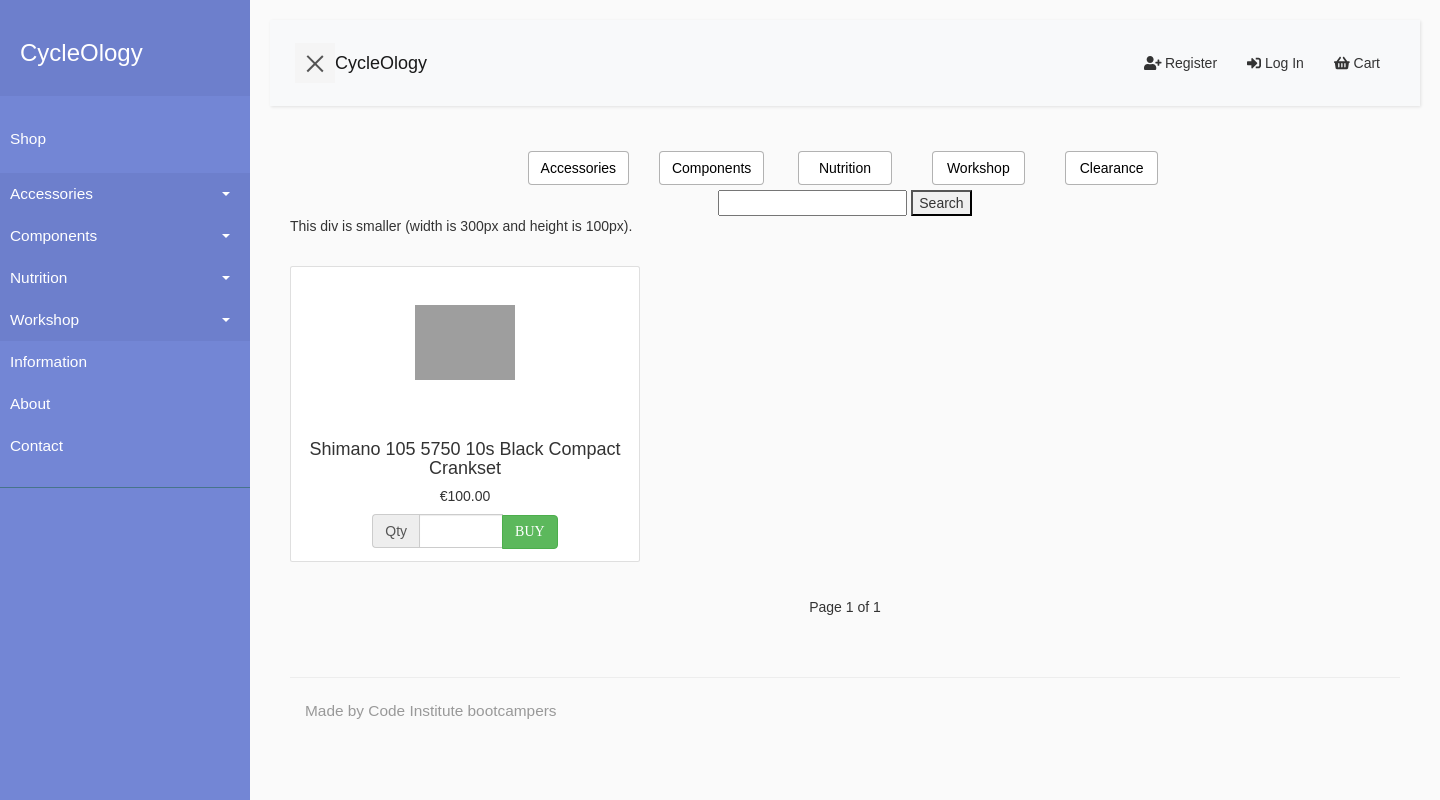
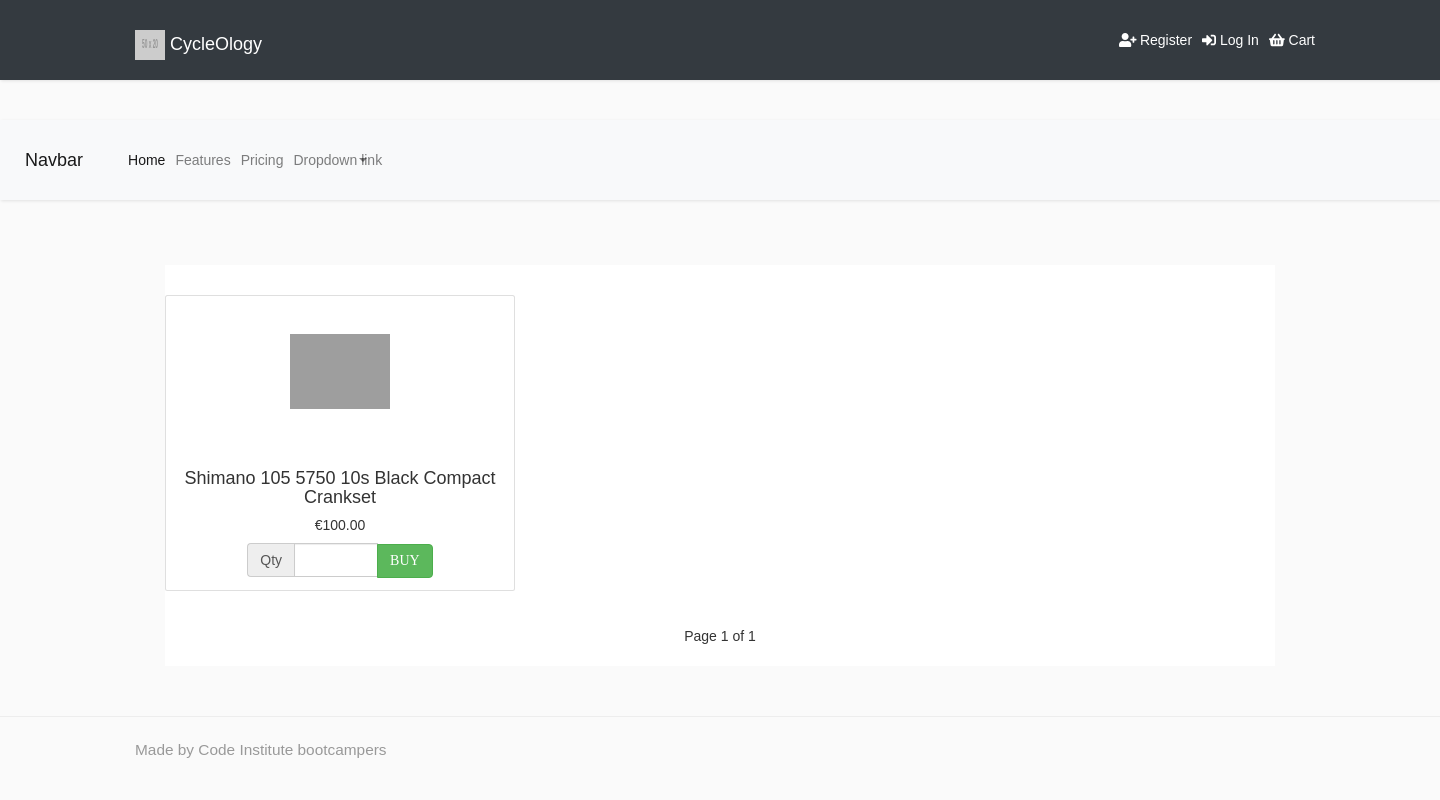
Before and after one commit to pauldardis/milestone4, a Django app: page / in a window 1440 px wide. Run offline with Django 3.2, Linux system fonts and the light colour scheme; data comes from the database, SQL or seed files in the repository; grey boxes labelled with a size stand in for pictures from a placeholder-image service; some libraries are stand-ins or nearby versions; some web fonts are replaced; grey boxes are pictures that could not be loaded.

Commit message:
new navbar on top

```diff
--- a/cycleology/settings.py
+++ b/cycleology/settings.py
@@ -11,7 +11,7 @@
 """
 
 import os
-# import env
+import env
 import dj_database_url
 
 # Build paths inside the project like this: os.path.join(BASE_DIR, ...)
--- a/products/templates/products.html
+++ b/products/templates/products.html
@@ -1,6 +1,10 @@
 {% extends 'base.html' %}
 
 {% block content %}
+<div class="container-fluid">
+    <div class="content-wrapper">
+        <div class="item-container">
+            <div class="container">
 
 <div class="row row-flex">
 
@@ -51,5 +55,9 @@
 	</div>
 	{% endif %}
 </div>
+            </div>
+        </div>
+        </div>
+        </div>
 
 {% endblock %}
--- a/static/css/custom.css
+++ b/static/css/custom.css
@@ -2,6 +2,8 @@
     font-family: 'Poppins', sans-serif;
     background: #fafafa;
 }
+
+
 
 
 .pablo {
@@ -336,11 +338,12 @@
     margin: 5px;
     transition-duration: 0.5s
 }
+
 .btn-products-filter:hover{
     color: black;
     background-color: #7386D5;
-    transition-duration: 0.5s
-
+    transition-duration: 0.5s;
+}
 
 .image-size{
     height:100%;
@@ -350,8 +353,6 @@
 .card-body {
     text-align: center;
 }
-
-
 
 /* Product details  */
 
@@ -367,14 +368,12 @@
 					PRODUCTS
 *********************************************/
 
-.product{
-	border: 1px solid #dddddd;
-	height: 321px;
-}
 
-.product>img{
-	max-width: 230px;
-}
+
+
+
+
+
 
 .product-rating{
 	font-size: 20px;
--- a/templates/base.html
+++ b/templates/base.html
@@ -1,165 +1,51 @@
 {% load staticfiles %}
 <!DOCTYPE html>
 <html lang="en">
-
    <head>
       <meta charset="UTF-8">
       <meta name="viewport" content="width=device-width, initial-scale=1.0">
       <meta http-equiv="X-UA-Compatible" content="ie=edge">
       <title>CycleOlogy</title>
       <!-- Bootstrap CSS CDN -->
-    <link rel="stylesheet" href="https://stackpath.bootstrapcdn.com/bootstrap/4.1.0/css/bootstrap.min.css" integrity="sha384-9gVQ4dYFwwWSjIDZnLEWnxCjeSWFphJiwGPXr1jddIhOegiu1FwO5qRGvFXOdJZ4" crossorigin="anonymous">
-    <link href="https://stackpath.bootstrapcdn.com/font-awesome/4.7.0/css/font-awesome.min.css" rel="stylesheet" integrity="sha384-wvfXpqpZZVQGK6TAh5PVlGOfQNHSoD2xbE+QkPxCAFlNEevoEH3Sl0sibVcOQVnN" crossorigin="anonymous">
+      <link rel="stylesheet" href="https://stackpath.bootstrapcdn.com/bootstrap/4.4.1/css/bootstrap.min.css" integrity="sha384-Vkoo8x4CGsO3+Hhxv8T/Q5PaXtkKtu6ug5TOeNV6gBiFeWPGFN9MuhOf23Q9Ifjh" crossorigin="anonymous">
+      <script src="https://stackpath.bootstrapcdn.com/bootstrap/4.4.1/js/bootstrap.min.js" integrity="sha384-wfSDF2E50Y2D1uUdj0O3uMBJnjuUD4Ih7YwaYd1iqfktj0Uod8GCExl3Og8ifwB6" crossorigin="anonymous"></script>
+      <!-- <link rel="stylesheet" href="https://stackpath.bootstrapcdn.com/bootstrap/4.1.0/css/bootstrap.min.css" integrity="sha384-9gVQ4dYFwwWSjIDZnLEWnxCjeSWFphJiwGPXr1jddIhOegiu1FwO5qRGvFXOdJZ4" crossorigin="anonymous"> -->
+      <!-- <link rel="stylesheet" href="https://stackpath.bootstrapcdn.com/font-awesome/4.7.0/css/font-awesome.min.css" integrity="sha384-wvfXpqpZZVQGK6TAh5PVlGOfQNHSoD2xbE+QkPxCAFlNEevoEH3Sl0sibVcOQVnN" crossorigin="anonymous"> -->
       <link rel="stylesheet" href="https://cdnjs.cloudflare.com/ajax/libs/bootswatch/3.3.7/cerulean/bootstrap.min.css">
-    <link rel="stylesheet" href="{% static 'font-awesome/css/font-awesome.min.css' %}">
+      <!-- <link rel="stylesheet" href="{% static 'font-awesome/css/font-awesome.min.css' %}"> -->
       <link rel="stylesheet" href="{% static 'css/custom.css' %}">
-    <script src="https://cdnjs.cloudflare.com/ajax/libs/jquery/3.2.1/jquery.min.js"></script>
-    <script src="https://cdnjs.cloudflare.com/ajax/libs/twitter-bootstrap/3.3.7/js/bootstrap.min.js"></script>
-
-    <!-- Font Awesome JS -->
-    <script defer src="https://use.fontawesome.com/releases/v5.0.13/js/solid.js" integrity="sha384-tzzSw1/Vo+0N5UhStP3bvwWPq+uvzCMfrN1fEFe+xBmv1C/AtVX5K0uZtmcHitFZ" crossorigin="anonymous"></script>
-    <script defer src="https://use.fontawesome.com/releases/v5.0.13/js/fontawesome.js" integrity="sha384-6OIrr52G08NpOFSZdxxz1xdNSndlD4vdcf/q2myIUVO0VsqaGHJsB0RaBE01VTOY" crossorigin="anonymous"></script>
-
       {% block head_js %} {% endblock head_js %}
    </head>
+   <body>
+      <!-- <div class="wrapper">
+         </div> -->
+      <nav class="navbar navbar-expand-lg navbar-dark bg-dark static-top">
+         <div class="container">
+           <a class="navbar-brand" href="#">
+                <img src="http://placehold.it/50x20?text=Logo" width="30" height="30" class="d-inline-block align-center" alt="">
+                CycleOlogy
+            </a>
 
-<body>
-    <div class="wrapper">
-        <!-- Sidebar Holder -->
-        <nav id="sidebar">
-            <div class="sidebar-header">
-                <h3>CycleOlogy</h3>
-            </div>
-
-            <ul class="list-unstyled components">
-                <p>Shop</p>
-                <li class="active">
-                    <a href="#AccessoriesSubmenu" data-toggle="collapse" aria-expanded="false" class="dropdown-toggle">Accessories</a>
-                    <ul class="collapse list-unstyled" id="AccessoriesSubmenu">
+            <button class="navbar-toggler" type="button" data-toggle="collapse" data-target="#navbarResponsive" aria-controls="navbarResponsive" aria-expanded="false" aria-label="Toggle navigation">
+            <span class="navbar-toggler-icon"></span>
+            </button>
+            <div class="collapse navbar-collapse" id="navbarResponsive">
+               <ul class="nav navbar-nav navbar-right ">
+                  {% if user.is_authenticated %}
+                  <li class="nav-item active"><a class="nav-link"  href="{% url 'profile' %}"><i class="fas fa-user"></i> Profile</a></li>
+                  <li class="nav-item active"><a class="nav-link"  href="{% url 'logout' %}"><i class="fas fa-sign-out-alt"></i> Log Out</a></li>
+                  {%  else %}
+                  <li class="nav-item active"><a class="nav-link" href="{% url 'register' %}"><i class="fas fa-user-plus"></i> Register</a></li>
+                  <li class="nav-item active"><a class="nav-link" href="{% url 'login' %}"><i class="fas fa-sign-in-alt"></i> Log In</a></li>
+                  {% endif %}
                   <li>
-                            <a href="{% url 'assessory_products' %}">All Accessories</a>
-                        </li>
-                        <li>
-                            <a href="{% url 'electronics_products' %}">Electronics</a>
-                        </li>
-                        <li>
-                            <a href="{% url 'bottles_products' %}">Bottles</a>
-                        </li>
-                        <li>
-                            <a href="{% url 'seat_products' %}">Child Seats & Trailers</a>
-                        </li>
-                        <li>
-                            <a href="{% url 'carrier_products' %}">Carriers & Baskets</a>
-                        </li>
-                        <li>
-                            <a href="{% url 'helmet_products' %}">Helmets</a>
-                        </li>
-                        <li>
-                            <a href="{% url 'lights_products' %}">Lights</a>
-                        </li>
-                        <li>
-                            <a href="{% url 'locks_products' %}">Locks</a>
                   </li>
                </ul>
-                </li>
-                <li class="active">
-                    <a href="#ComponentsSubmenu" data-toggle="collapse" aria-expanded="false" class="dropdown-toggle">Components</a>
-                    <ul class="collapse list-unstyled" id="ComponentsSubmenu">
-                        <li>
-                            <a href="#">All Components</a>
-                        </li>
-                        <li>
-                            <a href="#">Brakes</a>
-                        </li>
-                        <li>
-                            <a href="#">Cables</a>
-                        </li>
-                        <li>
-                            <a href="#">Drive Chain</a>
-                        </li>
-                        <li>
-                            <a href="#">Finishing Kit</a>
-                        </li>
-                        <li>
-                            <a href="#">Tyres & Tubes</a>
-                        </li>
-                        <li>
-                            <a href="#">Wheels </a>
-                        </li>
-                    </ul>
-                </li>
-                <li class="active">
-                    <a href="#nutritionSubmenu" data-toggle="collapse" aria-expanded="false" class="dropdown-toggle">Nutrition</a>
-                    <ul class="collapse list-unstyled" id="nutritionSubmenu">
-                        <li>
-                            <a href="#">All Nutrition</a>
-                        </li>
-                        <li>
-                            <a href="#">Energy Food</a>
-                        </li>
-                        <li>
-                            <a href="#">Energy Drink</a>
-                        </li>
-                    </ul>
-                </li>
-                <li class="active">
-                    <a href="#workshopSubmenu" data-toggle="collapse" aria-expanded="false" class="dropdown-toggle">Workshop</a>
-                    <ul class="collapse list-unstyled" id="workshopSubmenu">
-                        <li>
-                            <a href="#">All Workshop</a>
-                        </li>
-                        <li>
-                            <a href="#">Tools</a>
-                        </li>
-                        <li>
-                            <a href="#">Lubricants & Cleaning</a>
-                        </li>
-                        <li>
-                            <a href="#">Storage/Workstands</a>
-                        </li>
-                    </ul>
-                </li>
-                <li>
-                    <a href="#">Information</a>
-                </li>
-                <li>
-                    <a href="#">About</a>
-                </li>
-                <li>
-                    <a href="#">Contact</a>
-                </li>
-            </ul>
-            <div class="overlay"></div>
-        </nav>
-
-        <!-- Page Content Holder -->
-        <div id="content">
-
-            <nav class="navbar sticky-top navbar-expand-lg navbar-light bg-light">
-                <div class="container-fluid">
-                    <button type="button" id="sidebarCollapse" class="navbar-btn">
-                        <span></span>
-                        <span></span>
-                        <span></span>
-                    </button>
-                    <button class="btn btn-dark d-inline-block d-lg-none ml-auto" type="button" data-toggle="collapse" data-target="#navbarSupportedContent" aria-controls="navbarSupportedContent" aria-expanded="false" aria-label="Toggle navigation">
-                        <i class="fas fa-align-justify"></i>
-                    </button>
-                    <a class="navbar-brand" href="/">CycleOlogy</a>
-
-                    <div class="collapse navbar-collapse" id="navbarSupportedContent">
-                <ul class="nav navbar-nav navbar-right">
-                    {% if user.is_authenticated %}
-                        <li><a href="{% url 'profile' %}"><i class="fas fa-user"></i> Profile</a></li>
-                        <li><a href="{% url 'logout' %}"><i class="fas fa-sign-out-alt"></i> Log Out</a></li>
-                    {%  else %}
-                        <li><a href="{% url 'register' %}"><i class="fas fa-user-plus"></i> Register</a></li>
-                        <li><a href="{% url 'login' %}"><i class="fas fa-sign-in-alt"></i> Log In</a></li>
-                    {% endif %}
-
-                    <li>
-                        <a href="{% url 'view_cart' %}">
-                            <i class="fas fa-shopping-basket navbar-icon"></i> Cart
+            </div>
+            <ul class="nav navbar-nav navbar-right ">
+               <li class="nav-item active">
+                  <a  class="nav-link" href="{% url 'view_cart' %}">
+                  <i class=" fas fa-shopping-basket navbar-icon"></i> Cart
                   {% if product_count > 0 %}
                   <label class="badge badge-warning">{{ product_count }}</label>
                   {% endif %}
@@ -167,49 +53,37 @@
                </li>
             </ul>
          </div>
+      </nav>
+      <nav class="navbar navbar-expand-lg navbar-light bg-light">
+         <a class="navbar-brand" href="#">Navbar</a>
+         <button class="navbar-toggler" type="button" data-toggle="collapse" data-target="#navbarTest" aria-controls="navbarTest" aria-expanded="false" aria-label="Toggle navigation">
+         <span class="navbar-toggler-icon"></span>
+         </button>
+         <div class="collapse navbar-collapse" id="navbarTest">
+            <ul class="navbar-nav">
+               <li class="nav-item active">
+                  <a class="nav-link" href="#">Home <span class="sr-only">(current)</span></a>
+               </li>
+               <li class="nav-item">
+                  <a class="nav-link" href="#">Features</a>
+               </li>
+               <li class="nav-item">
+                  <a class="nav-link" href="#">Pricing</a>
+               </li>
+               <li class="nav-item dropdown">
+                  <a class="nav-link dropdown-toggle" href="#" id="navbarDropdownMenuLink" data-toggle="dropdown" aria-haspopup="true" aria-expanded="false">
+                  Dropdown link
+                  </a>
+                  <div class="dropdown-menu" aria-labelledby="navbarDropdownMenuLink">
+                     <a class="dropdown-item" href="#">Action</a>
+                     <a class="dropdown-item" href="#">Another action</a>
+                     <a class="dropdown-item" href="#">Something else here</a>
+                  </div>
+               </li>
+            </ul>
          </div>
       </nav>
-            <div class="container">
-            {% if messages %}
-                <div class="alert alert-success">
-                    <div class="messages">
-                        {% for message in messages %} {{ message }} {% endfor %}
-                    </div>
-                    </div>
-            {% endif %}
-            	<div class="d-flex justify-content-center">
-		            <div class="products-filters row">
-			            <div class="col-6 offset-sm-1 col-sm-2 d-flex justify-content-center no-padding">
-				            <a href="{% url 'assessory_products' %}" class="btn btn-products-filter">Accessories</a>
-			            </div>
-			            <div class="col-6 col-sm-2 d-flex justify-content-center no-padding">
-				        <a href="{% url 'components_products' %}" class="btn btn-products-filter">Components</a>
-			            </div>
-			            <div class="col-6 col-sm-2 d-flex justify-content-center no-padding">
-				            <a href="{% url 'nutrition_products' %}" class="btn btn-products-filter">Nutrition</a>
-			            </div>
-			            <div class="col-6 col-sm-2 d-flex justify-content-center no-padding">
-				            <a href="{% url 'workshop_products' %}" class="btn btn-products-filter">Workshop</a>
-			            </div>
-			            <div class="col-12 col-sm-2 d-flex justify-content-center no-padding">
-				            <a href="{% url 'clearance_products' %}" class="btn btn-products-filter">Clearance</a>
-			            </div>
-		            </div>
-	            </div>
-                <div  class=" search-test d-flex justify-content-center  no-padding">
-                    <div class=" ">
-                        <form action="{% url 'search' %}" method="get">
-                            <input type="text" name="q">
-                            <button type="submit">Search</button>
-                        </form>
-                    </div>
-                </div>
-                <div class="div1">This div is smaller (width is 300px and height is 100px).</div>
       {% block content %} {% endblock %}
-
-
-
-
       <footer>
          <div class="container">
             <p>Made by Code Institute bootcampers</p>
@@ -221,7 +95,13 @@
       <script src="https://cdnjs.cloudflare.com/ajax/libs/popper.js/1.14.0/umd/popper.min.js" integrity="sha384-cs/chFZiN24E4KMATLdqdvsezGxaGsi4hLGOzlXwp5UZB1LY//20VyM2taTB4QvJ" crossorigin="anonymous"></script>
       <!-- Bootstrap JS -->
       <script src="https://stackpath.bootstrapcdn.com/bootstrap/4.1.0/js/bootstrap.min.js" integrity="sha384-uefMccjFJAIv6A+rW+L4AHf99KvxDjWSu1z9VI8SKNVmz4sk7buKt/6v9KI65qnm" crossorigin="anonymous"></script>
-
+      <!-- Font Awesome JS -->
+      <script  src="https://use.fontawesome.com/releases/v5.0.13/js/solid.js" integrity="sha384-tzzSw1/Vo+0N5UhStP3bvwWPq+uvzCMfrN1fEFe+xBmv1C/AtVX5K0uZtmcHitFZ" crossorigin="anonymous"></script>
+      <script  src="https://use.fontawesome.com/releases/v5.0.13/js/fontawesome.js" integrity="sha384-6OIrr52G08NpOFSZdxxz1xdNSndlD4vdcf/q2myIUVO0VsqaGHJsB0RaBE01VTOY" crossorigin="anonymous"></script>
+      <script src="https://cdnjs.cloudflare.com/ajax/libs/jquery/3.2.1/jquery.min.js"></script>
+      <script src="https://cdnjs.cloudflare.com/ajax/libs/twitter-bootstrap/3.3.7/js/bootstrap.min.js"></script>
+      <script src="https://code.jquery.com/jquery-3.4.1.slim.min.js" integrity="sha384-J6qa4849blE2+poT4WnyKhv5vZF5SrPo0iEjwBvKU7imGFAV0wwj1yYfoRSJoZ+n" crossorigin="anonymous"></script>
+      <script src="https://cdn.jsdelivr.net/npm/popper.js@1.16.0/dist/umd/popper.min.js" integrity="sha384-Q6E9RHvbIyZFJoft+2mJbHaEWldlvI9IOYy5n3zV9zzTtmI3UksdQRVvoxMfooAo" crossorigin="anonymous"></script>
       <script type="text/javascript">
          $(document).ready(function() {
              $('#sidebarCollapse').on('click', function() {
@@ -230,7 +110,5 @@
              });
          });
       </script>
-
    </body>
-
 </html>
```
Also changed, not shown: templates/base_backup.html (added, +242 -0 lines). Lines whose indentation alone changed are shown as unchanged.
